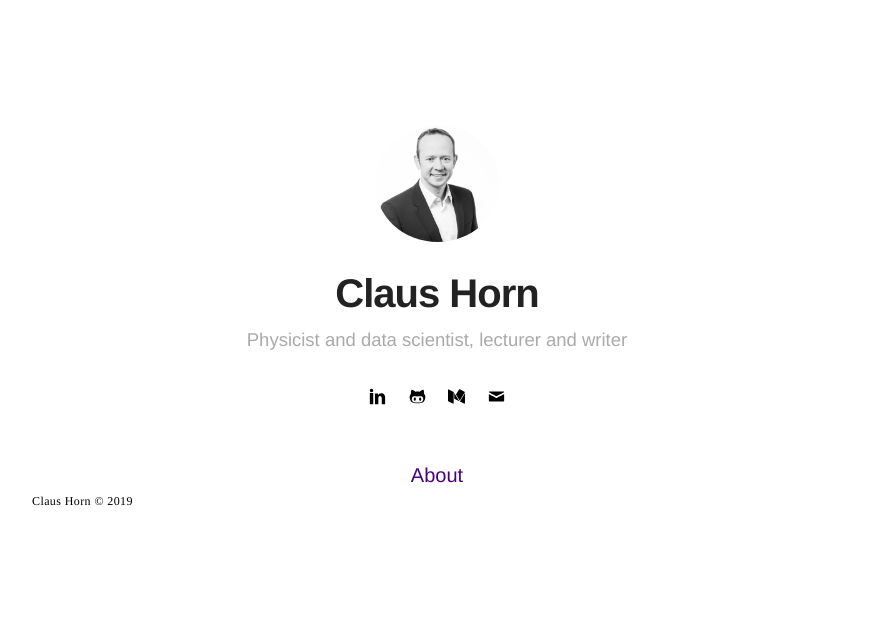
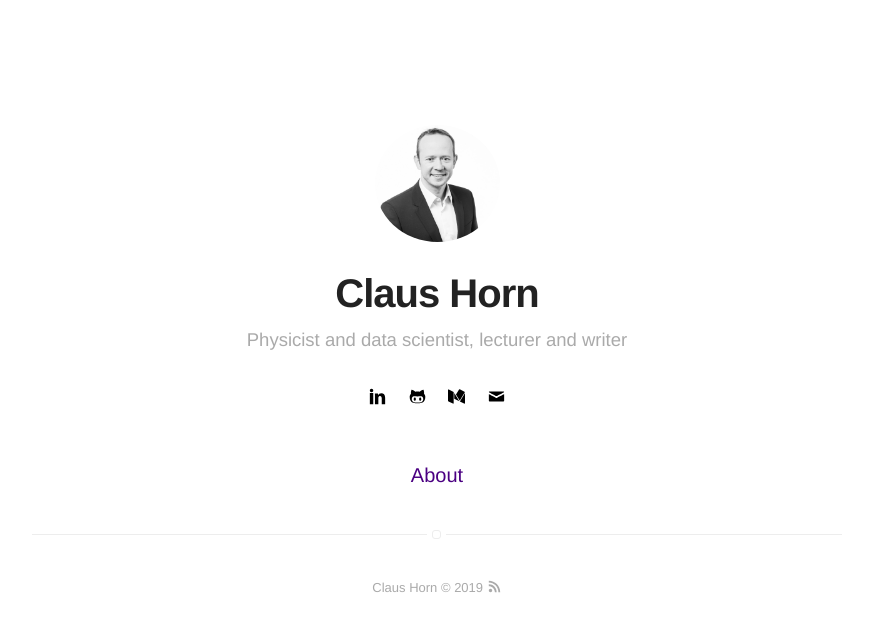
Before and after one commit to claushorn/claushorn.github.io, a Jekyll site: the page built from index.html, in a window 1280 px wide. Shown: the top 632 px of the page, without its empty margins (203-1076 px from the left). Built offline with Jekyll 4.4.1, drawn with Linux system fonts in a browser that asks for light colours.

Commit message:
Update footer.html

```diff
--- a/_includes/footer.html
+++ b/_includes/footer.html
@@ -1,17 +1,6 @@
-<!DOCTYPE html PUBLIC "-//W3C//DTD HTML 4.01//EN" "http://www.w3.org/TR/html4/strict.dtd">
-<html>
-<head>
-  <meta http-equiv="Content-Type" content="text/html; charset=utf-8">
-  <meta http-equiv="Content-Style-Type" content="text/css">
-  <title></title>
-  <meta name="Generator" content="Cocoa HTML Writer">
-  <meta name="CocoaVersion" content="1671.2">
-  <style type="text/css">
-    p.p1 {margin: 0.0px 0.0px 0.0px 0.0px; line-height: 14.0px; font: 12.0px Times; color: #000000; -webkit-text-stroke: #000000}
-    span.s1 {font-kerning: none}
-  </style>
-</head>
-<body>
-<p class="p1"><span class="s1">{{ site.name }} © {{ site.time | date: '%Y' }}</span></p>
-</body>
-</html>
+<footer class="footer-main">
+    {{ site.name }} © {{ site.time | date: '%Y' }} <a class="link" href="{{ site.url }}/feed.xml" target="_blank"><svg class="icon icon-rss"><use xlink:href="#icon-rss"></use></svg></a>
+
+    <p class="extra">
+    </p>
+</footer>
```
